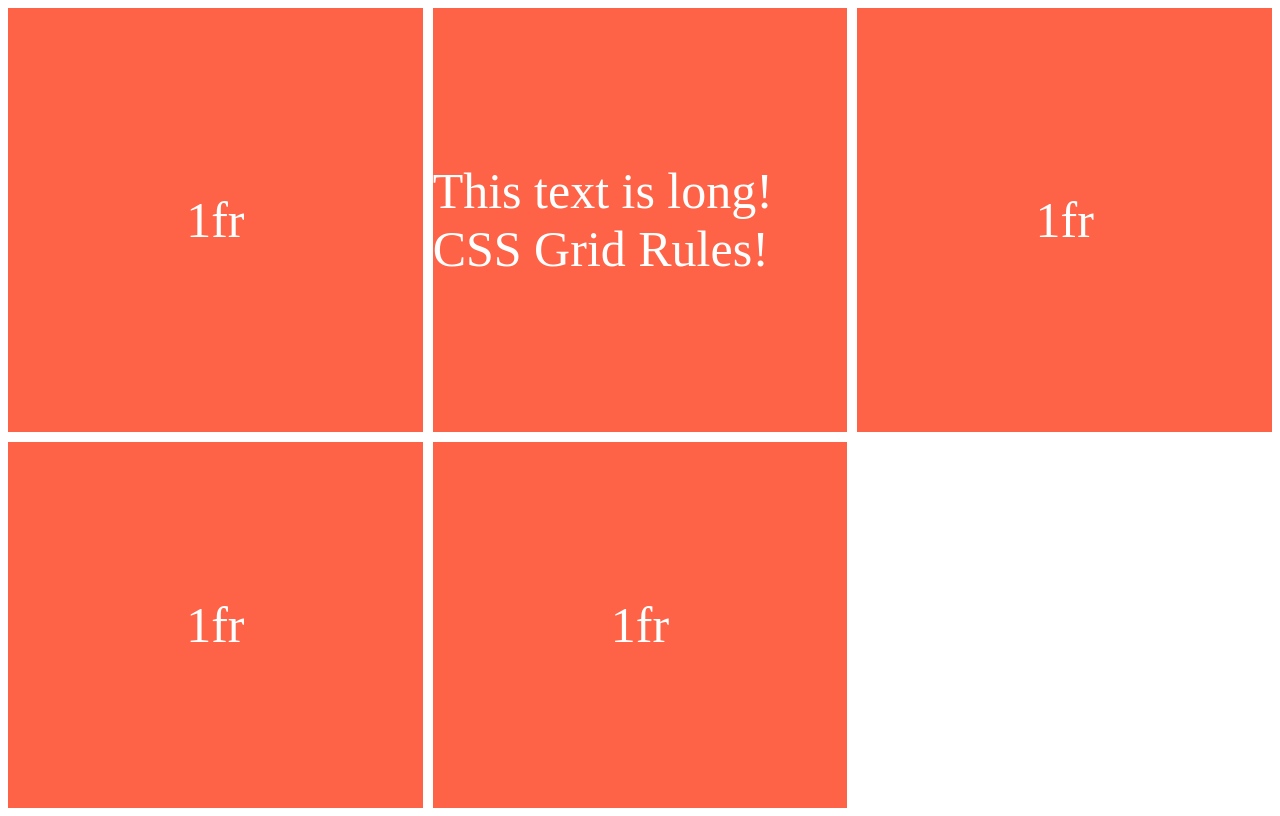
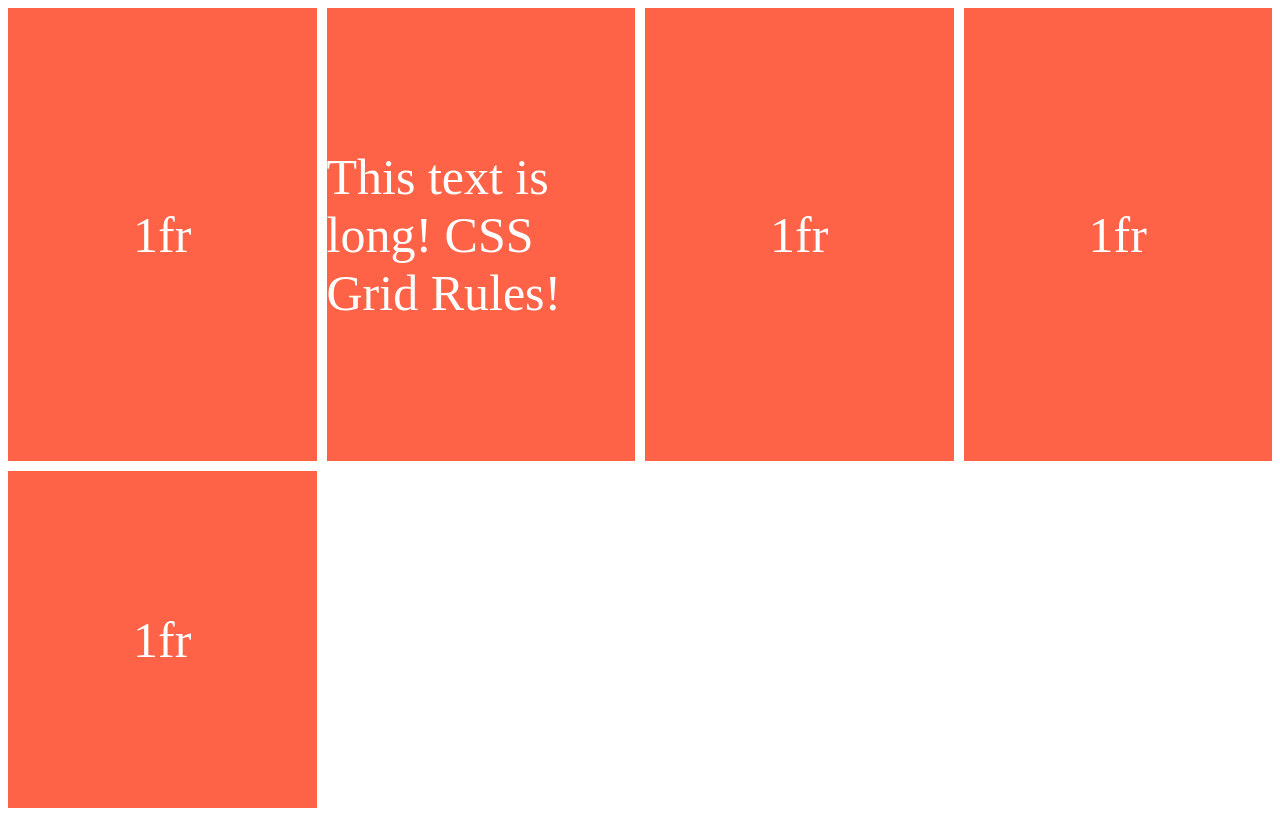
Before and after one commit to Kronii1/CSS_Layout_MasterClass, a website built with Vite: page FlexBox/css-layout-masterclass/index.html in a window 1280 px wide. Built offline with nearby package versions, Linux system fonts and the light colour scheme.

Commit message:
3.10 Auto Fill and Auto Fit After Study

```diff
--- a/FlexBox/css-layout-masterclass/styles/style.css
+++ b/FlexBox/css-layout-masterclass/styles/style.css
@@ -2,7 +2,7 @@
   display: grid;
   gap: 10px;
   height: 100vh;
-  grid-template-columns: repeat(3, minmax(300px, 1fr));
+  grid-template-columns: repeat(auto-fill, minmax(300px, 1fr));
 }
 
 .child {
```
Also changed, not shown: 1 other file.
